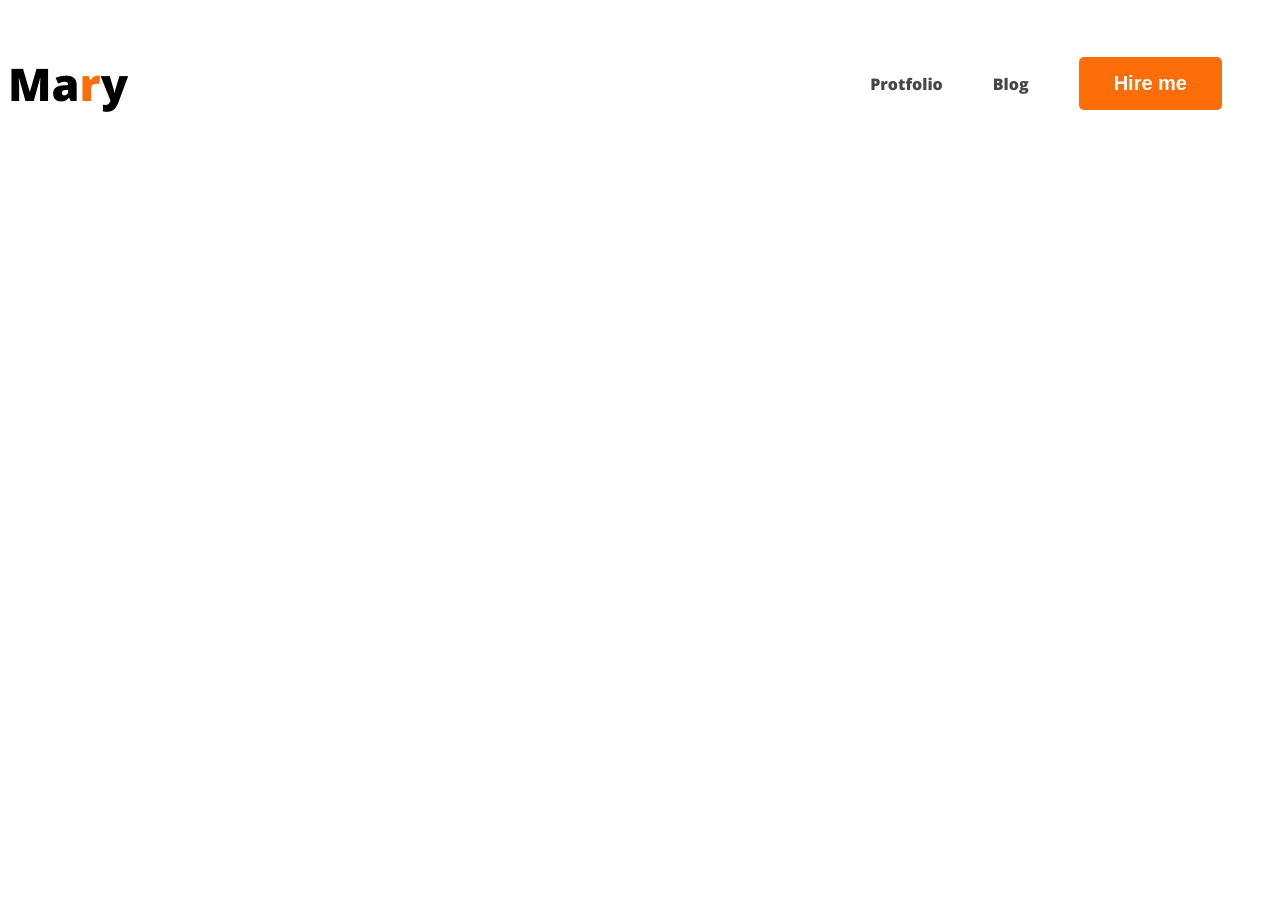
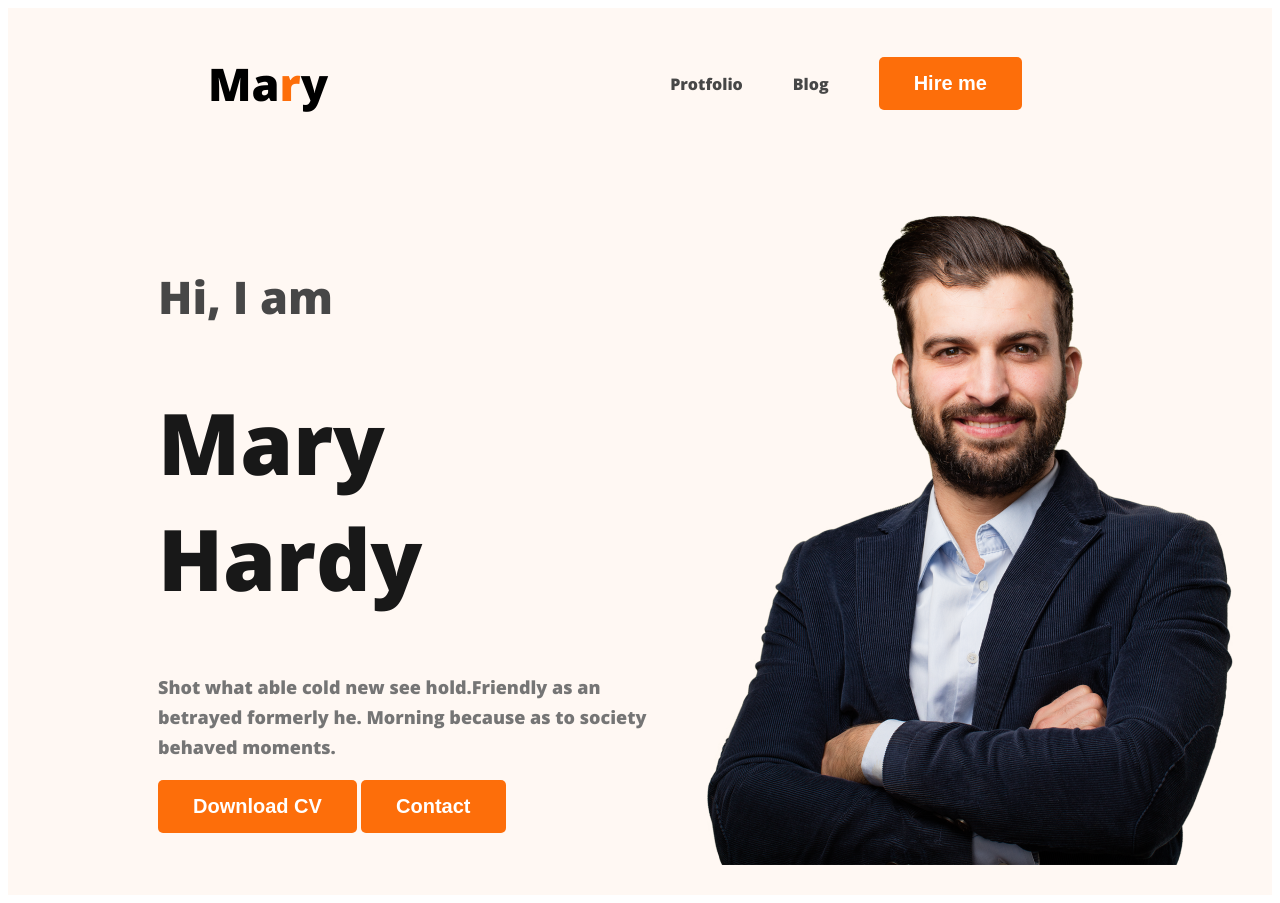
Before and after one commit to Imamhasan0767/web-protfolio, a plain HTML site: page index.html in a window 1280 px wide. Before the commit the page ends 800 px from the top, so only its background shows below. Drawn offline with nearby package versions, Linux system fonts and the light colour scheme.

Commit message:
header added

```diff
--- a/index.html
+++ b/index.html
@@ -11,7 +11,7 @@
     <link rel="stylesheet" href="style/protfolio.css">
 </head>
 <body>
-    <header>
+    <header class="header">
         <nav>
             <h3 class="nav-title">Ma<span class="textprimary">r</span>y</h3>
             <ul>
@@ -20,6 +20,17 @@
                 <li><button class="btn-primary">Hire me</button></li>
             </ul>
         </nav>
+        <div class="header-title">
+
+            <div>
+                <h3 class="head-title">Hi, I  am</h3>
+                <h1 class="hardy-title">Mary Hardy</h1>
+                <p class="info">Shot what able cold new see hold.Friendly as an betrayed formerly he. Morning because as to society behaved moments.</p>
+                <button class="btn-primary">Download CV</button>
+                <button class="btn-primary">Contact</button>
+            </div>
+            <img class="profile-pic" src="images/hardy.png" alt="">
+        </div>
     </header>
     <main>
 
--- a/style/protfolio.css
+++ b/style/protfolio.css
@@ -1,32 +1,44 @@
+.header {
+    background-color: #FFF8F3;
+}
+
 /* shared style */
-body{
+body {
     font-family: 'Open Sans', sans-serif;
 }
-.textprimary{
+
+.textprimary {
     color: #FD6E0A;
 }
+
 /* nav related styles */
-nav{
-     display: flex;
-     justify-content: space-between;
+nav {
+    display: flex;
+    justify-content: space-between;
+    margin: 0px 200px;
 }
-.nav-title{
+
+.nav-title {
     font-size: 45px;
     font-weight: 800;
 }
-nav > ul{
+
+nav>ul {
     display: flex;
     align-items: center;
 }
-nav li{
+
+nav li {
     list-style: none;
     margin-right: 50px;
 }
-nav a{
+
+nav a {
     text-decoration: none;
     color: #474747;
 }
-.btn-primary{
+
+.btn-primary {
     border-radius: 5px;
     background: #FD6E0A;
     font-size: 20px;
@@ -35,3 +47,37 @@ nav a{
     border: 0px;
     padding: 15px 35px;
 }
+
+/* header style      */
+.header-title {
+    padding: 30px 30px 30px 150px;
+    display: flex;
+    align-items: center;
+}
+
+.profile-pic {
+    width: 584px;
+    height: 676px;
+}
+
+.head-title {
+    color: #474747;
+    font-size: 45px;
+    font-weight: 600;
+
+}
+
+.hardy-title {
+    color: #181818;
+    font-size: 85px;
+    font-weight: 700;
+
+}
+
+.info {
+    color: #757575;
+    font-size: 18px;
+    font-weight: 400;
+    line-height: 30px;
+
+}
```
